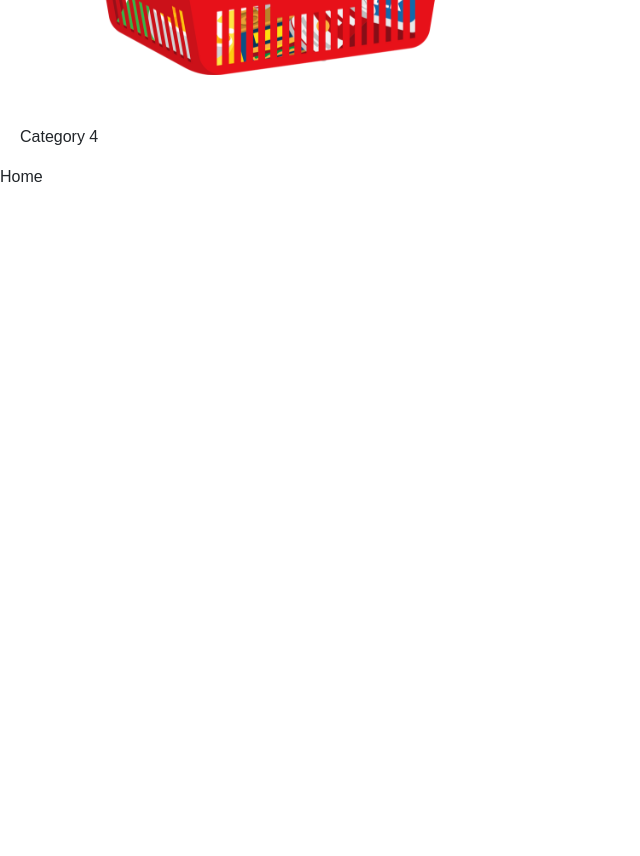
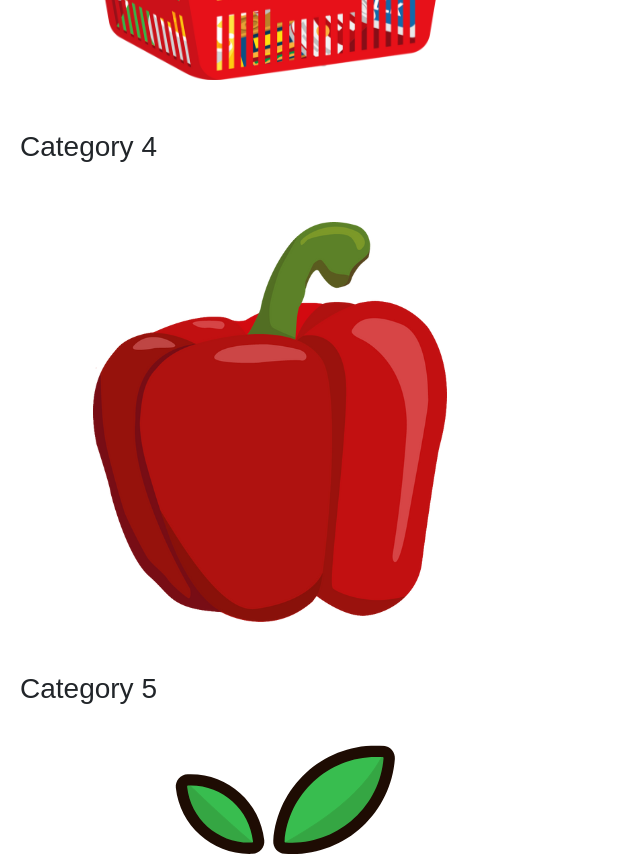
Before and after one commit to Supsource/BuyIT, a React (Create React App) app: page / in a window 1280 px wide. Shown: the part 2920-3776 px from the top of the page, without its empty margins (0-640 px from the left). Before the commit the page ends 3109 px from the top, so only its background shows below. Built offline with nearby package versions, Linux system fonts and the light colour scheme.

Commit message:
imported CategorySlidebar.css, some dummy data

```diff
--- a/src/Components/Product/CategorySlidebar.js
+++ b/src/Components/Product/CategorySlidebar.js
@@ -3,6 +3,7 @@ import img1 from '../../Assets/images/1.png'
 import img2 from '../../Assets/images/2.png'
 import img3 from '../../Assets/images/3.png'
 import img4 from '../../Assets/images/4.png'
+import './CategorySlidebar.css'
 
 const CategorySlidebar = () => {
 
@@ -26,7 +27,17 @@ const CategorySlidebar = () => {
       id:4,
       categoryimage: img4,
       categoryname : 'Category 4'
-    }
+    },
+    {
+      id:5,
+      categoryimage: img2,
+      categoryname : 'Category 5'
+    },
+    {
+      id:6,
+      categoryimage: img1,
+      categoryname : 'Category6'
+    },
   ]
 
   return (
@@ -36,7 +47,7 @@ const CategorySlidebar = () => {
           return(
             <div className='category'>
               <img src={item.categoryimage} alt='categoryimage'/>
-              <p>{item.categoryname}</p>
+              <h3>{item.categoryname}</h3>
             </div>
           )
         })
```
